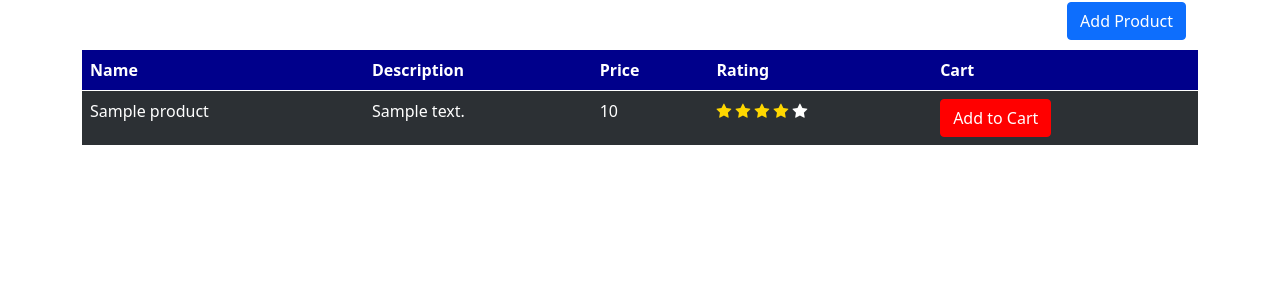
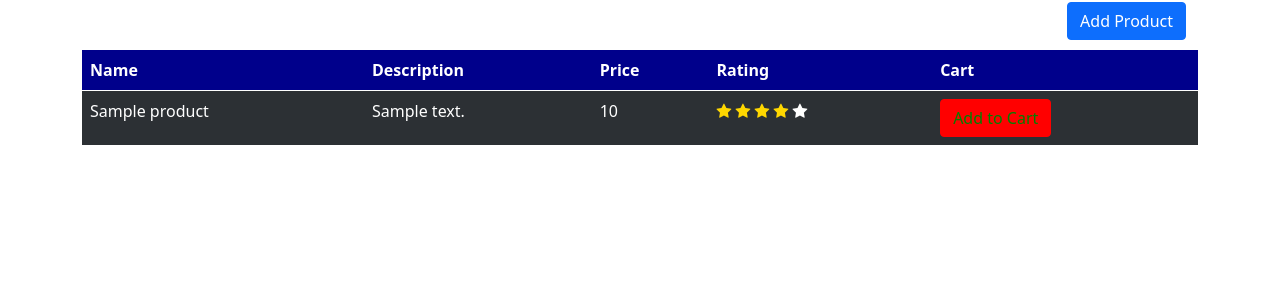
Before and after one commit to baig89/onlinestore, a Node server app: page / in a window 1280 px wide. Shown: the part 128-428 px from the top of the page. Run offline with Node 20, Linux system fonts and the light colour scheme; tables that the repository leaves empty hold one stand-in row (values such as "Sample post"); some libraries are stand-ins or nearby versions.

Commit message:
Update index.pug

```diff
--- a/views/index.pug
+++ b/views/index.pug
@@ -33,4 +33,4 @@ block content
                     i.fa.fa-star
                 -n+=1
             td
-              a(href="/cart/"+product._id).btn.btn-primary Add to Cart
+              a(href="/cart/"+product._id).btn.btn-primary(style="color:green") Add to Cart
```
